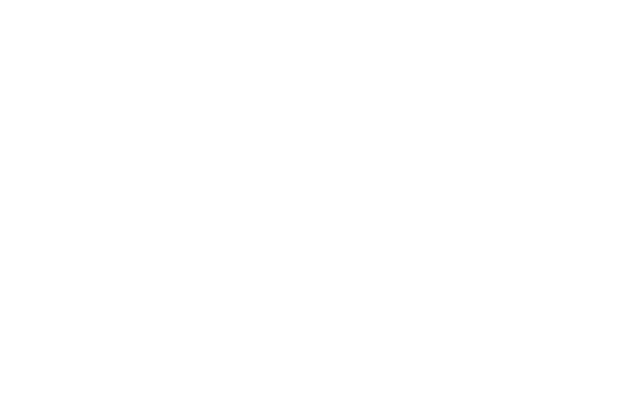
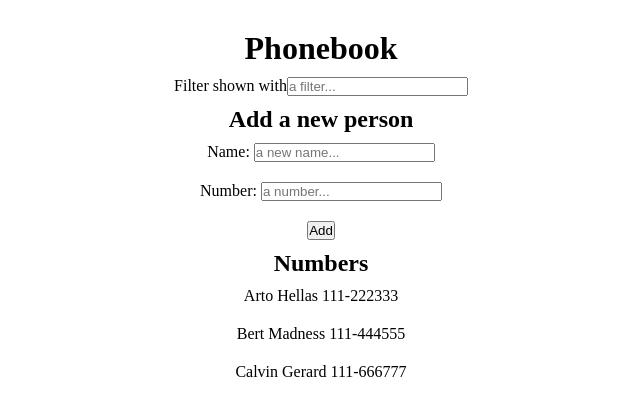
Before and after one commit to Twofold-One/fullstack-open-p2, a React (Create React App) app: page / in a window 1280 px wide. Shown: the top 416 px of the page, without its empty margins (319-959 px from the left). Built offline with nearby package versions, Linux system fonts and the light colour scheme.

Commit message:
part 2b is ready

```diff
--- a/src/App.css
+++ b/src/App.css
@@ -1,38 +1,16 @@
+*,
+*::after,
+*::before {
+    margin: 0;
+    padding: 0;
+    box-sizing: border-box;
+}
+
 .App {
     text-align: center;
 }
 
-.App-logo {
-    height: 40vmin;
-    pointer-events: none;
+div,
+p {
+    padding: 10px;
 }
-
-@media (prefers-reduced-motion: no-preference) {
-    .App-logo {
-        animation: App-logo-spin infinite 20s linear;
-    }
-}
-
-.App-header {
-    background-color: #282c34;
-    min-height: 100vh;
-    display: flex;
-    flex-direction: column;
-    align-items: center;
-    justify-content: center;
-    font-size: calc(10px + 2vmin);
-    color: white;
-}
-
-.App-link {
-    color: #61dafb;
-}
-
-@keyframes App-logo-spin {
-    from {
-        transform: rotate(0deg);
-    }
-    to {
-        transform: rotate(360deg);
-    }
-}
--- a/src/App.tsx
+++ b/src/App.tsx
@@ -1,8 +1,13 @@
 import React from 'react';
 import './App.css';
+import Phonebook from './Phonebook';
 
-function App() {
-    return <div className="App"></div>;
-}
+const App = () => {
+    return (
+        <div className="App">
+            <Phonebook />
+        </div>
+    );
+};
 
 export default App;
--- /dev/null
+++ b/src/Phonebook.tsx
@@ -0,0 +1,80 @@
+import React, { useState } from 'react';
+import Filter from './components/Filter';
+import PersonForm from './components/PersonForm';
+import Persons from './components/Persons';
+
+const Phonebook = () => {
+    const [persons, setPersons] = useState([
+        { id: 1, name: 'Arto Hellas', number: '111-222333' },
+        { id: 2, name: 'Bert Madness', number: '111-444555' },
+        { id: 3, name: 'Calvin Gerard', number: '111-666777' },
+    ]);
+    const [newName, setNewName] = useState('');
+    const [newNumber, setNewNumber] = useState('');
+    const [newNameFilter, setNewNameFilter] = useState('');
+
+    const checkForNameRepeat = (personObject: {
+        id: number;
+        name: string;
+        number: string;
+    }): boolean => {
+        const repeat = persons.filter(
+            (person) => person.name === personObject.name
+        );
+        return repeat.length === 0 ? false : true;
+    };
+
+    const addName = (event: React.FormEvent) => {
+        event.preventDefault();
+        const personObject = {
+            id: persons.length + 1,
+            name: newName,
+            number: newNumber,
+        };
+        checkForNameRepeat(personObject)
+            ? alert(`${newName} is already added`)
+            : setPersons(persons.concat(personObject));
+        setNewName('');
+        setNewNumber('');
+    };
+
+    const handleNameInputChange = (
+        event: React.ChangeEvent<HTMLInputElement>
+    ) => {
+        setNewName(event.target.value);
+    };
+
+    const handleNumberInputChange = (
+        event: React.ChangeEvent<HTMLInputElement>
+    ) => {
+        setNewNumber(event.target.value);
+    };
+
+    const handleNameFilterInputChange = (
+        event: React.ChangeEvent<HTMLInputElement>
+    ) => {
+        setNewNameFilter(event.target.value);
+    };
+
+    return (
+        <div>
+            <h1>Phonebook</h1>
+            <Filter
+                newNameFilter={newNameFilter}
+                handleNameFilterInputChange={handleNameFilterInputChange}
+            />
+            <h2>Add a new person</h2>
+            <PersonForm
+                newName={newName}
+                addName={addName}
+                handleNameInputChange={handleNameInputChange}
+                newNumber={newNumber}
+                handleNumberInputChange={handleNumberInputChange}
+            />
+            <h2>Numbers</h2>
+            <Persons persons={persons} newNameFilter={newNameFilter} />
+        </div>
+    );
+};
+
+export default Phonebook;
--- /dev/null
+++ b/src/components/Filter.tsx
@@ -0,0 +1,24 @@
+import React from 'react';
+
+interface FilterProps {
+    newNameFilter: string;
+    handleNameFilterInputChange: any;
+}
+
+const Filter = ({
+    newNameFilter,
+    handleNameFilterInputChange,
+}: FilterProps) => {
+    return (
+        <div>
+            Filter shown with
+            <input
+                value={newNameFilter}
+                onChange={handleNameFilterInputChange}
+                placeholder="a filter..."
+            />
+        </div>
+    );
+};
+
+export default Filter;
--- /dev/null
+++ b/src/components/PersonForm.tsx
@@ -0,0 +1,43 @@
+import React from 'react';
+
+interface PersonFormProps {
+    newName: string;
+    addName: any;
+    handleNameInputChange: any;
+    newNumber: string;
+    handleNumberInputChange: any;
+}
+
+const PersonForm = ({
+    newName,
+    addName,
+    handleNameInputChange,
+    newNumber,
+    handleNumberInputChange,
+}: PersonFormProps) => {
+    return (
+        <form onSubmit={addName}>
+            <div>
+                Name:{' '}
+                <input
+                    value={newName}
+                    onChange={handleNameInputChange}
+                    placeholder="a new name..."
+                />
+            </div>
+            <div>
+                Number:{' '}
+                <input
+                    value={newNumber}
+                    onChange={handleNumberInputChange}
+                    placeholder="a number..."
+                />
+            </div>
+            <div>
+                <button type="submit">Add</button>
+            </div>
+        </form>
+    );
+};
+
+export default PersonForm;
--- /dev/null
+++ b/src/components/Persons.tsx
@@ -0,0 +1,24 @@
+import React from 'react';
+
+interface PersonsProps {
+    persons: { id: number; name: string; number: string }[];
+    newNameFilter: string;
+}
+
+const Persons = ({ persons, newNameFilter }: PersonsProps) => {
+    return (
+        <ul>
+            {persons
+                .filter((person) => {
+                    return person.name
+                        .toLowerCase()
+                        .includes(newNameFilter.toLocaleLowerCase());
+                })
+                .map((person) => (
+                    <p key={person.id}>{`${person.name} ${person.number}`}</p>
+                ))}
+        </ul>
+    );
+};
+
+export default Persons;
```
